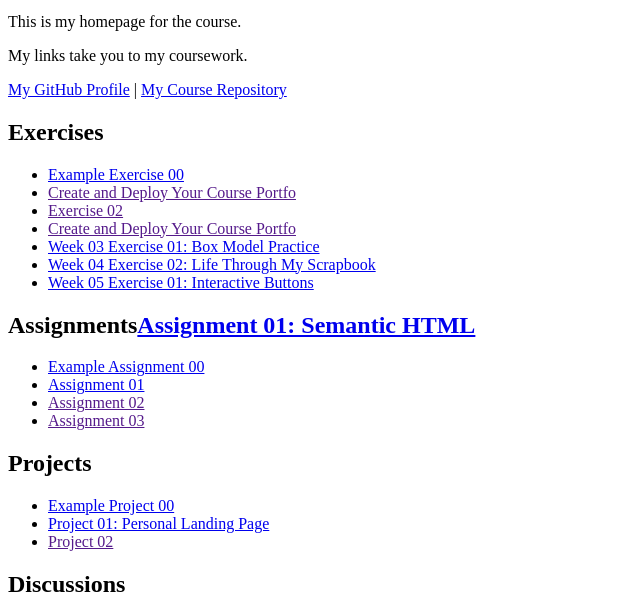
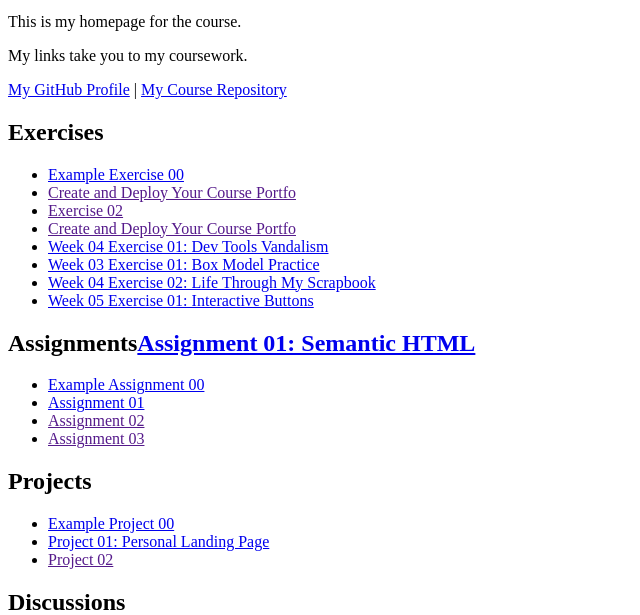
Before and after one commit to RSernaTech/VScommit, a plain HTML site: page index.html in a window 1280 px wide. Shown: the part 148-763 px from the top of the page, without its empty margins (0-640 px from the left). Drawn offline with Linux system fonts and the light colour scheme.

Commit message:
Fix missing Dev Tools Vandalism homepage link

```diff
--- a/index.html
+++ b/index.html
@@ -73,7 +73,10 @@ Remember: You must create subfolders for each piece of coursework as the semeste
                     <li><a href="">Exercise 02</a></li>
                     <li><a href="">Create and Deploy Your Course Portfo</a></li>
 
+                    <li><a href="week-04-exercise-01/index.html">Week 04 Exercise 01: Dev Tools Vandalism</a></li>
+
                     <li><a href="week-03-exercise-01/">Week 03 Exercise 01: Box Model Practice</a></li>
+
                     <li><a href="week-04-exercise-02/">Week 04 Exercise 02: Life Through My Scrapbook</a></li>
                     <li><a href="week-05-exercise-01/">Week 05 Exercise 01: Interactive Buttons</a></li>
                 </ul>
```
